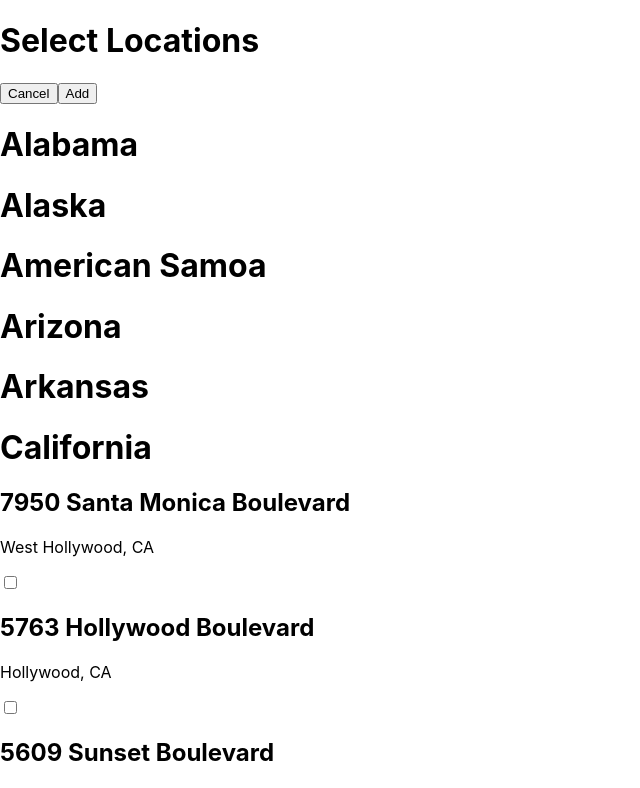
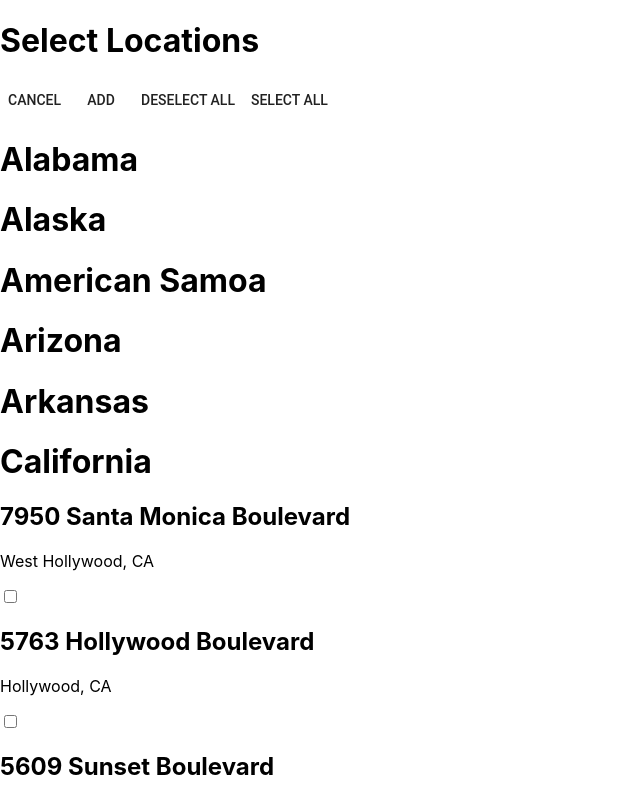
Before and after one commit to grantkayes/locationdisplay, a React (Create React App) app: page / in a window 1280 px wide. Shown: the top 788 px of the page, without its empty margins (0-640 px from the left). Built offline with nearby package versions, Linux system fonts and the light colour scheme.

Commit message:
added materialUI, can now select and deselect all locations

```diff
--- a/package.json
+++ b/package.json
@@ -3,6 +3,7 @@
   "version": "0.1.0",
   "private": true,
   "dependencies": {
+    "@material-ui/core": "^3.2.0",
     "react": "^16.5.2",
     "react-dom": "^16.5.2",
     "react-scripts": "2.0.4"
--- a/src/App.js
+++ b/src/App.js
@@ -1,5 +1,6 @@
 import React, { Component } from 'react'
 import Locations from './components/Locations'
+import FlatButton from '@material-ui/core/Button'
 import './App.css'
 
 class App extends Component {
@@ -7,22 +8,30 @@ class App extends Component {
     super(props)
 
     this.state = {
-       locations: [], //locations will be an array of location components
+       allChecked: false,
     }
   }
 
   render() {
 
-    const addLocation = () => {
-      console.log(this.state.locations)
+    const deselectAll = () => {
+      this.setState({allChecked: false})
+      console.log(this.state.allChecked)
+    }
+
+    const selectAll = () => {
+      this.setState({allChecked: true})
+      console.log(this.state.allChecked)
     }
 
     return (
       <div>
         <h1> Select Locations </h1>
-        <button> Cancel </button>
-        <button onClick={addLocation}> Add </button>
-        <Locations/>
+        <FlatButton> Cancel </FlatButton>
+        <FlatButton> Add </FlatButton>
+        <FlatButton onClick={deselectAll}> Deselect All </FlatButton>
+        <FlatButton onClick={selectAll}> Select All </FlatButton>
+        <Locations allChecked={this.state.allChecked}/>
       </div>
     )
   }
--- a/src/components/Location.js
+++ b/src/components/Location.js
@@ -1,12 +1,14 @@
 import React from 'react';
 
 const Location = (props) => {
+
+
 
     return(
         <div>
             <h2> {props.address} </h2>
             <p> {`${props.city}, ${props.state}`} </p>
-            <input type="checkbox"/>
+            {props.allChecked ? <input type="checkbox" checked/> : <input type="checkbox"/>}
         </div>
     )
 }
--- a/src/components/Locations.js
+++ b/src/components/Locations.js
@@ -15,6 +15,7 @@ const Locations = (props) => {
                                             address={data.address}
                                             state={data.state}
                                             city={data.city}
+                                            allChecked={props.allChecked}
                                         />)
                     }
                 })
```
Also changed, not shown: 1 other file (tests, documents, lock files or other folders).
